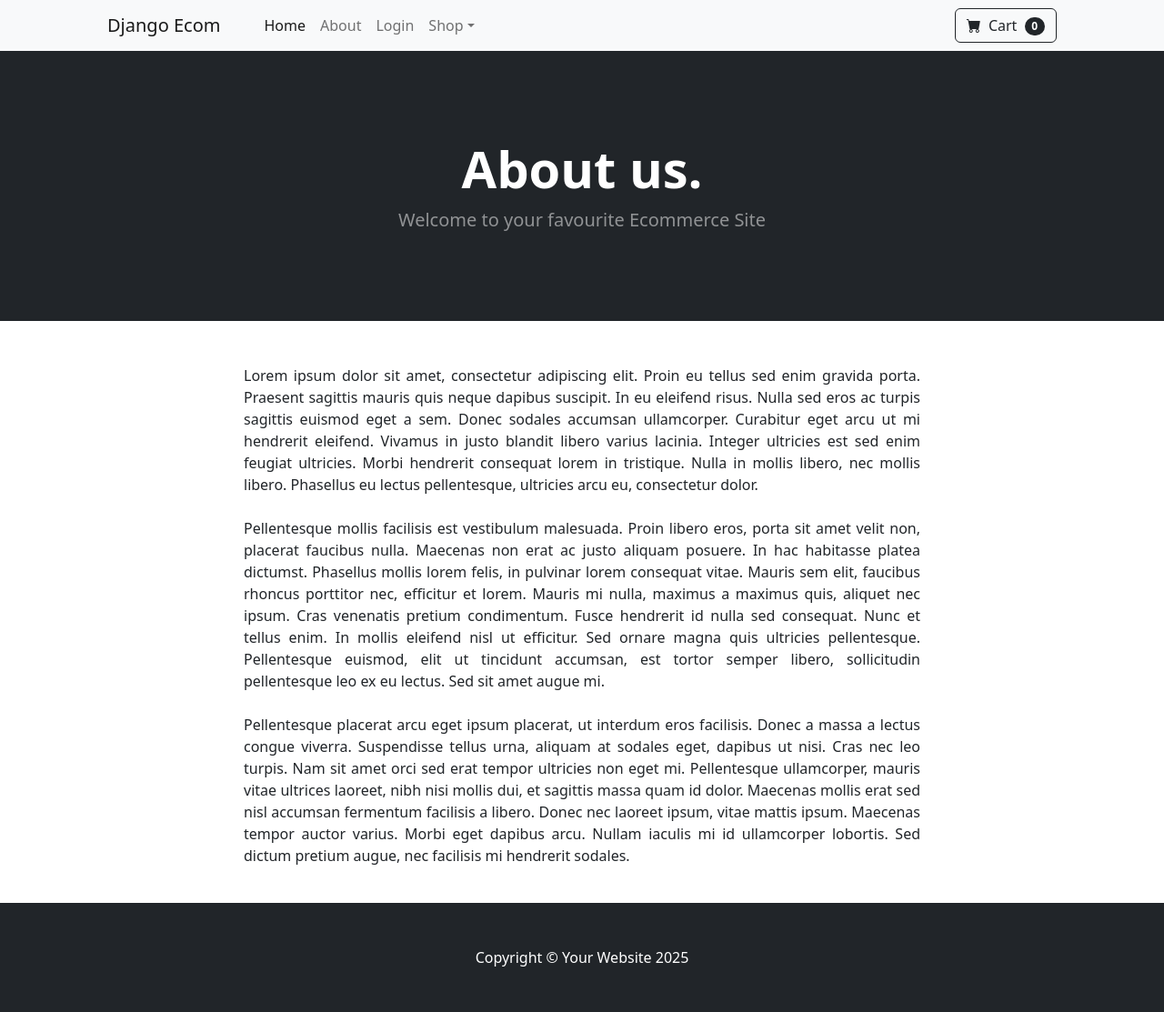
After one commit to BhuvanThota/Ecom, a Django app: page /about/ in a window 1280 px wide. The commit adds this page. Shown: the whole page at 91% size. Run offline with Django 5.2, Linux system fonts and the light colour scheme; some libraries are stand-ins or nearby versions.

Commit message:
Login updated

```diff
--- a/ecom/store/models.py
+++ b/ecom/store/models.py
@@ -38,6 +38,10 @@ class Product(models.Model):
     category = models.ForeignKey(Category, on_delete=models.SET_NULL, default=1, null=True)
     description = models.TextField(default = '', blank=True, null= True)
     image = models.ImageField(upload_to='uploads/product/')
+    # Adding Sale Stuff
+    is_sale = models.BooleanField(default=False)
+    sale_price = models.DecimalField(default = 0, max_digits=10, decimal_places=2)
+
 
     def __str__(self):
         return self.name
--- /dev/null
+++ b/ecom/store/templates/about.html
@@ -0,0 +1,55 @@
+{% extends "base.html" %}
+
+{% block content %}
+<!-- Header-->
+<header class="bg-dark py-5">
+    <div class="container px-4 px-lg-5 my-5">
+        <div class="text-center text-white">
+            <h1 class="display-4 fw-bolder">About us.</h1>
+            <p class="lead fw-normal text-white-50 mb-0">Welcome to your favourite Ecommerce Site</p>
+        </div>
+    </div>
+</header>
+
+<div class="container">
+    <div class="row">
+        <center>
+            <div class="col-8">
+                <br /><br />
+                <p align="justify">
+                    Lorem ipsum dolor sit amet, consectetur adipiscing elit. Proin eu tellus sed enim gravida porta.
+                    Praesent sagittis mauris quis neque dapibus suscipit. In eu eleifend risus. Nulla sed eros ac turpis
+                    sagittis euismod eget a sem. Donec sodales accumsan ullamcorper. Curabitur eget arcu ut mi hendrerit
+                    eleifend. Vivamus in justo blandit libero varius lacinia. Integer ultricies est sed enim feugiat
+                    ultricies. Morbi hendrerit consequat lorem in tristique. Nulla in mollis libero, nec mollis libero.
+                    Phasellus eu lectus pellentesque, ultricies arcu eu, consectetur dolor.
+                    <br /><br />
+
+                    Pellentesque mollis facilisis est vestibulum malesuada. Proin libero eros, porta sit amet velit non,
+                    placerat faucibus nulla. Maecenas non erat ac justo aliquam posuere. In hac habitasse platea
+                    dictumst. Phasellus mollis lorem felis, in pulvinar lorem consequat vitae. Mauris sem elit, faucibus
+                    rhoncus porttitor nec, efficitur et lorem. Mauris mi nulla, maximus a maximus quis, aliquet nec
+                    ipsum. Cras venenatis pretium condimentum. Fusce hendrerit id nulla sed consequat. Nunc et tellus
+                    enim. In mollis eleifend nisl ut efficitur. Sed ornare magna quis ultricies pellentesque.
+                    Pellentesque euismod, elit ut tincidunt accumsan, est tortor semper libero, sollicitudin
+                    pellentesque leo ex eu lectus. Sed sit amet augue mi.
+                    <br /><br />
+
+                    Pellentesque placerat arcu eget ipsum placerat, ut interdum eros facilisis. Donec a massa a lectus
+                    congue viverra. Suspendisse tellus urna, aliquam at sodales eget, dapibus ut nisi. Cras nec leo
+                    turpis. Nam sit amet orci sed erat tempor ultricies non eget mi. Pellentesque ullamcorper, mauris
+                    vitae ultrices laoreet, nibh nisi mollis dui, et sagittis massa quam id dolor. Maecenas mollis erat
+                    sed nisl accumsan fermentum facilisis a libero. Donec nec laoreet ipsum, vitae mattis ipsum.
+                    Maecenas tempor auctor varius. Morbi eget dapibus arcu. Nullam iaculis mi id ullamcorper lobortis.
+                    Sed dictum pretium augue, nec facilisis mi hendrerit sodales.
+                    <br /><br />
+
+                </p>
+            </div>
+        </center>
+
+    </div>
+
+</div>
+
+{% endblock %}
--- /dev/null
+++ b/ecom/store/templates/base.html
@@ -0,0 +1,44 @@
+{% load static %}
+
+<!DOCTYPE html>
+<html lang="en">
+    <head>
+        <meta charset="utf-8" />
+        <meta name="viewport" content="width=device-width, initial-scale=1, shrink-to-fit=no" />
+        <meta name="description" content="" />
+        <meta name="author" content="" />
+        <title>Django Ecommerce</title>
+        <!-- Favicon-->
+        <link rel="icon" type="image/x-icon" href="{% static 'assets/favicon.ico' %}" />
+        <!-- Bootstrap icons-->
+        <link href="https://cdn.jsdelivr.net/npm/bootstrap-icons@1.5.0/font/bootstrap-icons.css" rel="stylesheet" />
+        <!-- Core theme CSS (includes Bootstrap)-->
+        <link href="{% static 'css/styles.css' %}" rel="stylesheet" />
+    </head>
+    <body>
+        {% include "navbar.html" %}
+        {% if messages %}
+            {% for message in messages %}
+                <center>
+                    <div class="alert {% if message.tags == 'success' %} alert-success {% else %} alert-warning {% endif %} alert-dismissible fade show position-absolute" style="top: 5%; left: 50%; transform: translate(-50%, 0);" role="alert">
+                        {{ message }}
+                        <button type="button" class="btn-close" data-bs-dismiss="alert" aria-label="Close"></button>
+                    </div>
+                </center>
+            {% endfor %}
+        {% endif %}
+
+        {% block content %}
+
+        {% endblock %}
+
+        <!-- Footer-->
+        <footer class="py-5 bg-dark">
+            <div class="container"><p class="m-0 text-center text-white">Copyright &copy; Your Website 2025</p></div>
+        </footer>
+        <!-- Bootstrap core JS-->
+        <script src="https://cdn.jsdelivr.net/npm/bootstrap@5.2.3/dist/js/bootstrap.bundle.min.js"></script>
+        <!-- Core theme JS-->
+        <script src="{% static 'js/scripts.js' %}"></script>
+    </body>
+</html>
--- /dev/null
+++ b/ecom/store/templates/navbar.html
@@ -0,0 +1,42 @@
+<!-- Navigation-->
+<nav class="navbar navbar-expand-lg navbar-light bg-light">
+    <div class="container px-4 px-lg-5">
+        <a class="navbar-brand" href="{% url 'home' %}">Django Ecom</a>
+        <button class="navbar-toggler" type="button" data-bs-toggle="collapse" data-bs-target="#navbarSupportedContent"
+            aria-controls="navbarSupportedContent" aria-expanded="false" aria-label="Toggle navigation"><span
+                class="navbar-toggler-icon"></span></button>
+        <div class="collapse navbar-collapse" id="navbarSupportedContent">
+            <ul class="navbar-nav me-auto mb-2 mb-lg-0 ms-lg-4">
+                <li class="nav-item"><a class="nav-link active" aria-current="page" href="{% url 'home' %}">Home</a></li>
+                <li class="nav-item"><a class="nav-link" href="{% url 'about' %}">About</a></li>
+
+                <!-- Login, Logout -->
+                {% if user.is_authenticated %}
+                <li class="nav-item"><a class="nav-link" href="{% url 'logout' %}">Logout</a></li>
+                {% else %}
+                <li class="nav-item"><a class="nav-link" href="{% url 'login' %}">Login</a></li>
+                {% endif %}
+
+                <li class="nav-item dropdown">
+                    <a class="nav-link dropdown-toggle" id="navbarDropdown" href="#" role="button"
+                        data-bs-toggle="dropdown" aria-expanded="false">Shop</a>
+                    <ul class="dropdown-menu" aria-labelledby="navbarDropdown">
+                        <li><a class="dropdown-item" href="#!">All Products</a></li>
+                        <li>
+                            <hr class="dropdown-divider" />
+                        </li>
+                        <li><a class="dropdown-item" href="#!">Popular Items</a></li>
+                        <li><a class="dropdown-item" href="#!">New Arrivals</a></li>
+                    </ul>
+                </li>
+            </ul>
+            <form class="d-flex">
+                <button class="btn btn-outline-dark" type="submit">
+                    <i class="bi-cart-fill me-1"></i>
+                    Cart
+                    <span class="badge bg-dark text-white ms-1 rounded-pill">0</span>
+                </button>
+            </form>
+        </div>
+    </div>
+</nav>
--- a/ecom/store/urls.py
+++ b/ecom/store/urls.py
@@ -3,4 +3,9 @@ from . import views
 
 urlpatterns = [
     path('', views.home, name='home'),
+    path('about/', views.about, name='about'),
+
+    path('login/', views.login_user, name='login'),
+    path('logout/', views.logout_user, name='logout'),
+
 ]
--- a/ecom/store/views.py
+++ b/ecom/store/views.py
@@ -1,6 +1,9 @@
-from django.shortcuts import render
+from django.shortcuts import render, redirect
 from django.http import HttpResponse
 from .models import Product
+from django.contrib.auth import authenticate, login, logout
+from django.contrib import messages
+
 
 # Create your views here.
 
@@ -8,3 +11,29 @@ def home(request):
     products = Product.objects.filter(category = 2)
 
     return render(request, 'home.html', {'products':products})
+
+def about(request):
+    return render(request, 'about.html', {})
+
+
+def login_user(request):
+    if request.method == "POST":
+        username = request.POST['username']
+        password = request.POST['password']
+        user = authenticate(request, username= username, password= password)
+        if user is not None:
+            login(request, user)
+            messages.success(request, ('You have been logged in Successfully!'))
+            return redirect('home')
+        else:
+            messages.error(request, ("There was an error! Try logging in again!"))
+            return redirect('login')
+
+
+    return render(request, 'login.html', {})
+
+
+def logout_user(request):
+    logout(request)
+    messages.success(request, ("You have been logged out!"))
+    return redirect('home')
```
Also changed, not shown: ecom/store/templates/home.html (+28 -59 lines), ecom/store/templates/login.html (added, +38 -0 lines), ecom/store/migrations/0002_alter_category_options_alter_customer_options_and_more.py (added).
